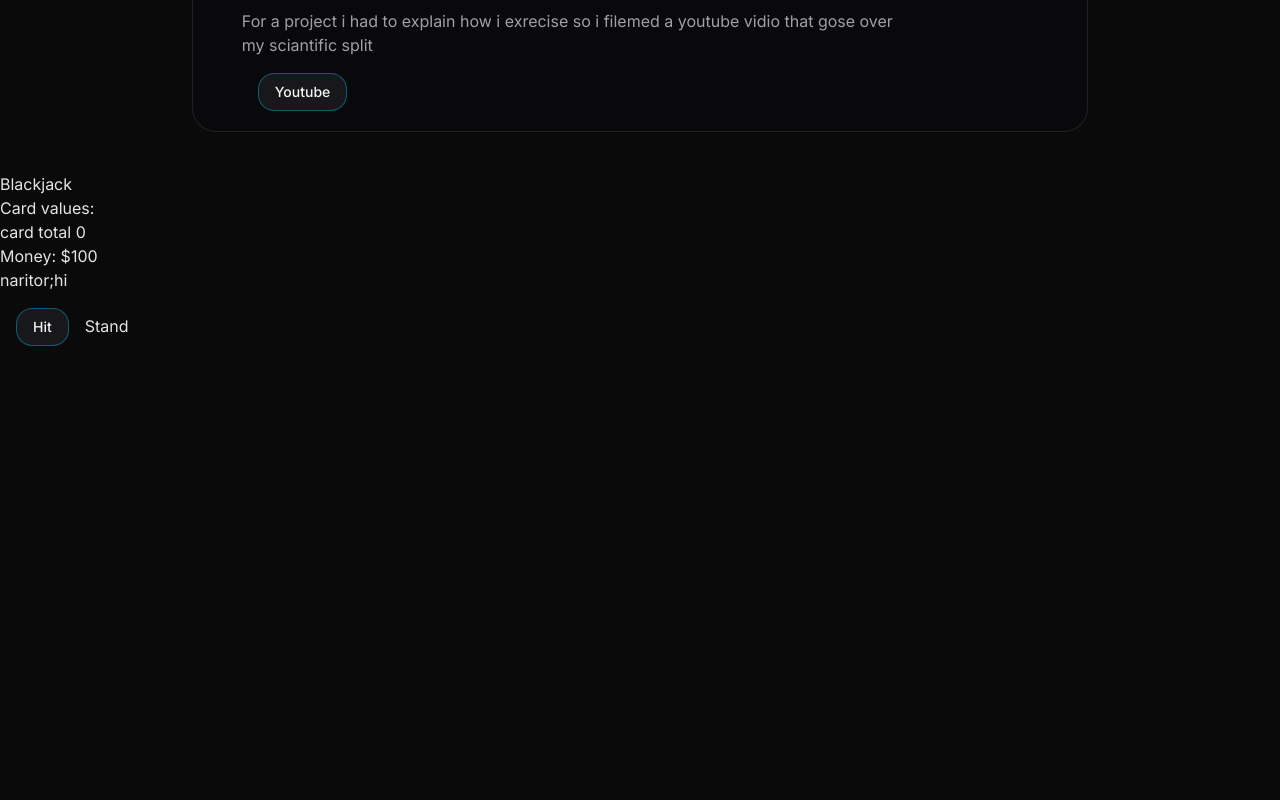
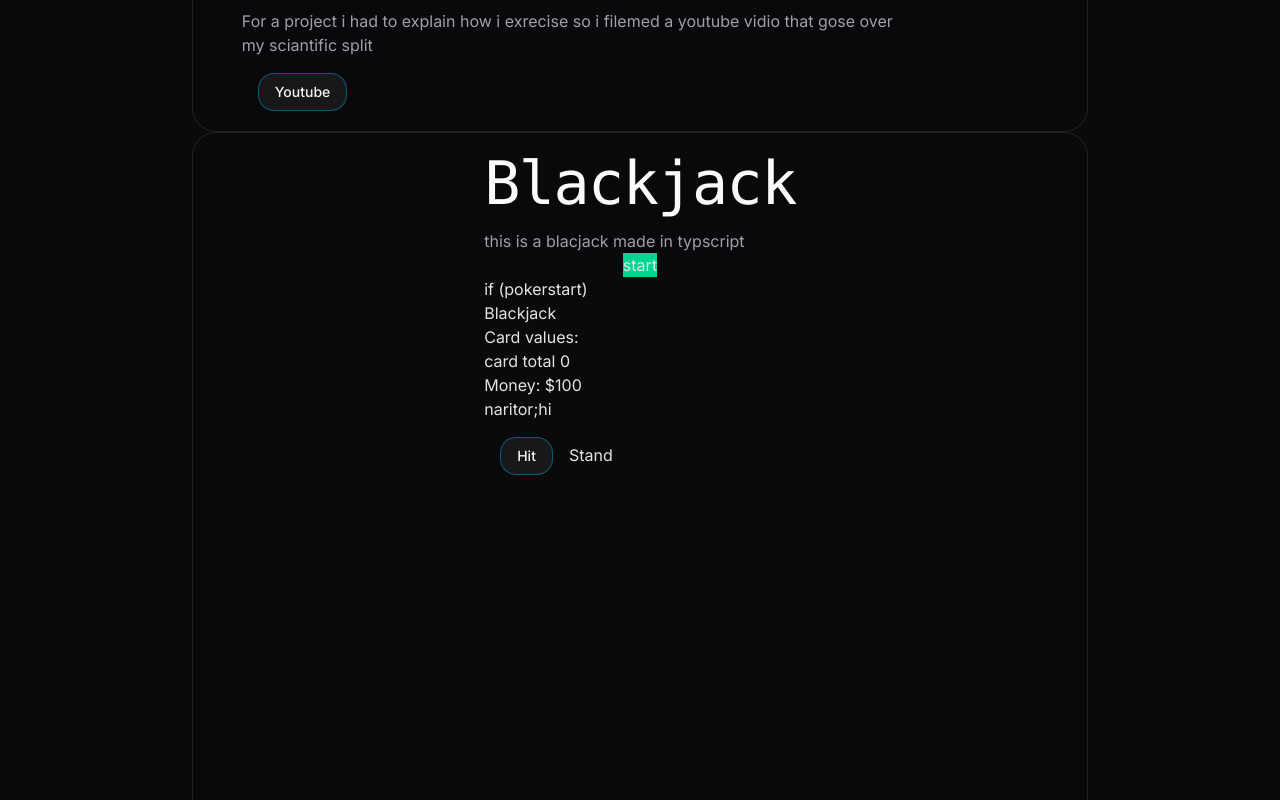
Before and after one commit to snorrif/snorrifreyr, a React (Vite) app in the folder snorrifreyr/: page / in a window 1280 px wide. Shown: the part 2380-3180 px from the top of the page. Built offline with nearby package versions, Linux system fonts and the light colour scheme.

Commit message:
blackjack

```diff
--- a/snorrifreyr/src/components/sections/App.jsx
+++ b/snorrifreyr/src/components/sections/App.jsx
@@ -74,7 +74,7 @@ function App() {
           style={{ scrollMarginTop: "80px" }}
         >
           <Projects />
-          <Blackjack/>
+
 
         </section>
 
--- a/snorrifreyr/src/components/sections/Projectss.jsx
+++ b/snorrifreyr/src/components/sections/Projectss.jsx
@@ -1,7 +1,10 @@
 import { motion, AnimatePresence } from "framer-motion";
+import { useState } from "react";
+import { Blackjack } from "./blackjack";
 
 
 export const Projects =()=>{
+  const[pokerstart , setpokerstart]=useState(false);
     return <section id="Projects" className="min-h-screen bg-[#0a0a0b] text-zinc-200 selection:bg-lime-400/30 selection:text-zinc-50">
 
 
@@ -47,6 +50,23 @@ export const Projects =()=>{
 
 
         </motion.div>
+      </section>
+       <section className="flex flex-col mx-auto mt items-center group  rounded-3xl max-w-4xl border border-white/10 bg-zinc-950 p-5 ">
+        <motion.div initial= {{ opacity: 0, x: -40 }} animate={{ opacity: 1, x: 0 }} transition={{ duration: 0.6 ,delay: 3.5 }}>
+          <h1 className="text-4xl  font-mono tracking-tight text-zinc-50  md:text-6xl">
+            Blackjack
+          </h1>
+          <p className="mt-4 max-w-prose text-zinc-400">
+            this is a blacjack made in typscript
+          </p>
+         <button type="button"onClick={() => setpokerstart(true)} className="flex mx-auto mt border-b-amber-50 bg-emerald-400">start</button>
+
+          if (pokerstart) {<Blackjack/>
+
+          }
+
+
+        </motion.div>
       </section></section>
 
 
--- a/snorrifreyr/src/components/sections/blackjack.jsx
+++ b/snorrifreyr/src/components/sections/blackjack.jsx
@@ -9,7 +9,11 @@ export const Blackjack = () => {
   const [cards, setCards] = useState([]); // Array to store card values
   const [money, setMoney] = useState(100); // Example: Initialize money with 100
   const [cardsSum,setCardsSum]=useState(0);
+  const [ecards, seteCards] = useState([]); // Array to store card values
+   const [emoney, seteMoney] = useState(100); // Example: Initialize money with 100
+  const [ecardsSum,seteCardsSum]=useState(0);
   const [naraitor,setnaraitor]=useState("hi")
+
   const handleHit = () => {
     const newCard = randomIntFromInterval(1, 13);
     const newSum = cardsSum + newCard; // Calculate the new sum
```
